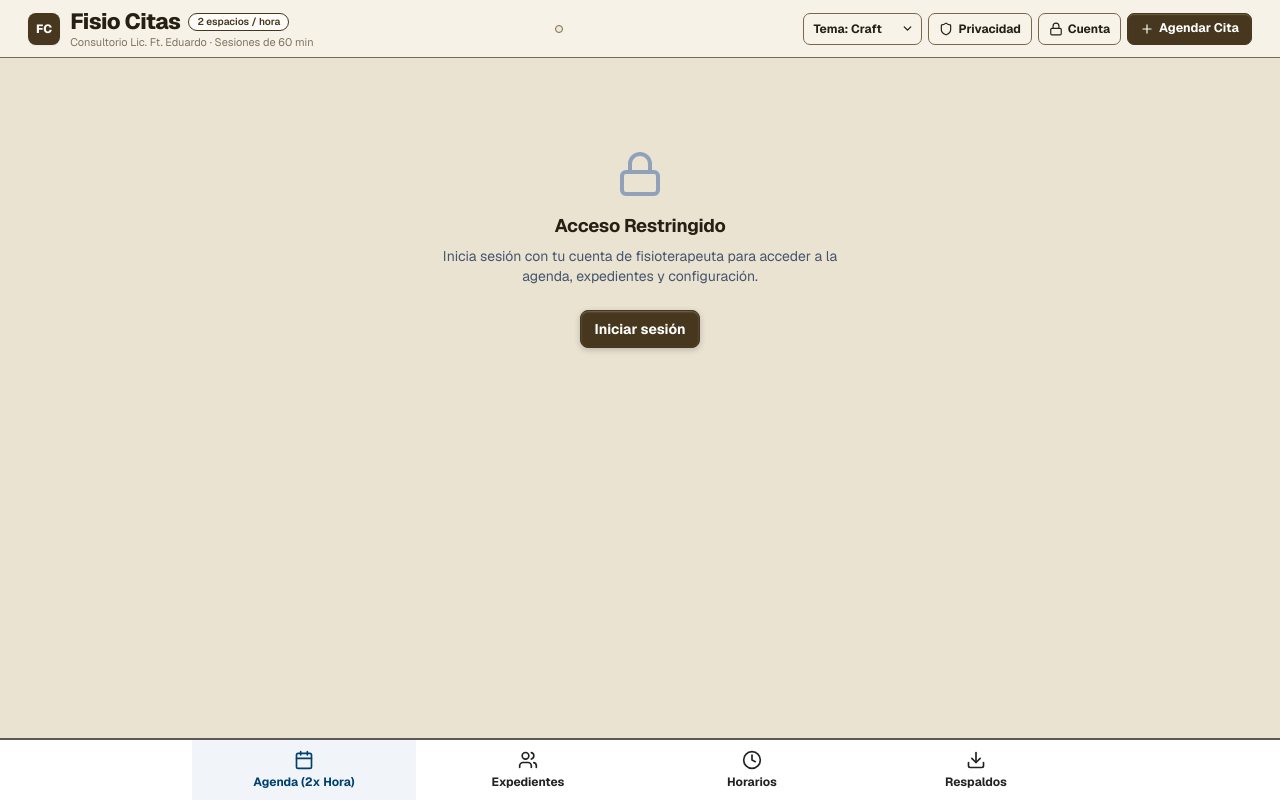
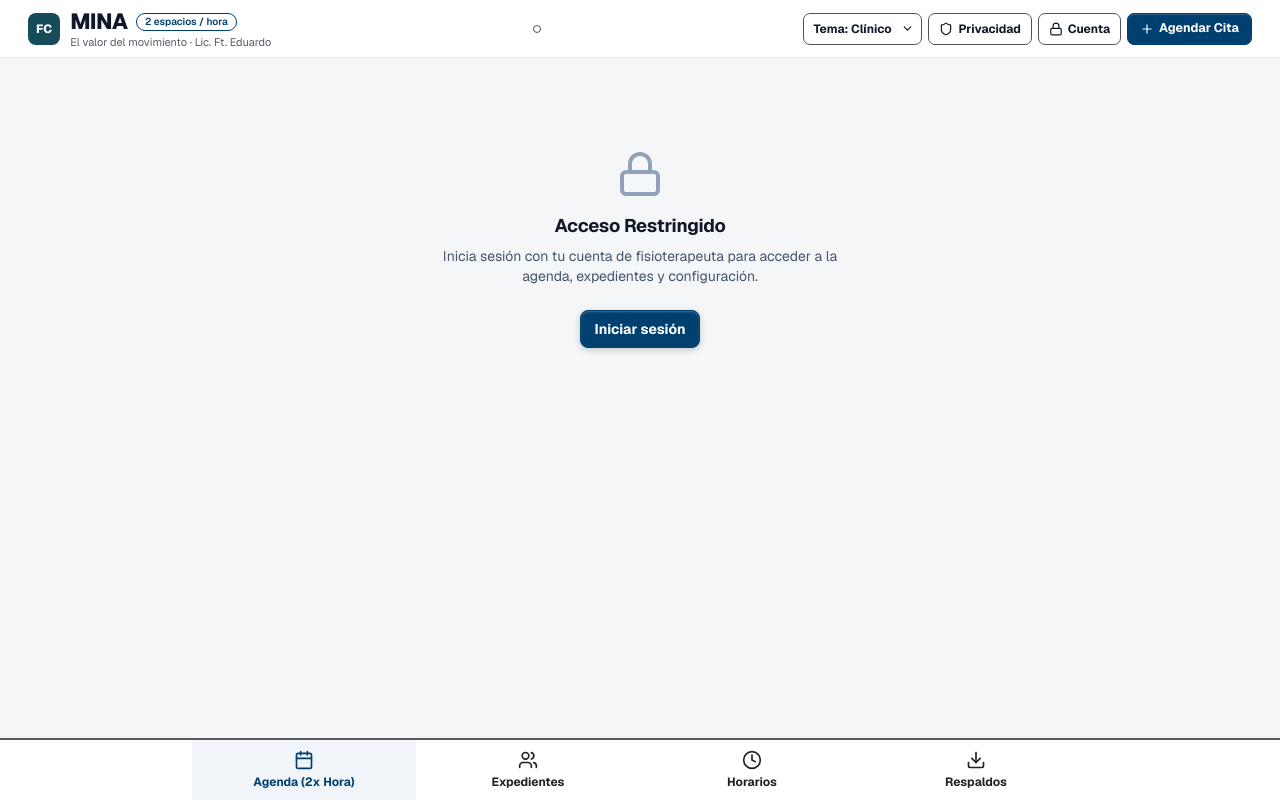
Before and after one commit to Chris-Vasconcelos/agendar_citas_fisio, a React (Vite) app: page / in a window 1280 px wide. Built offline with nearby package versions, Linux system fonts and the light colour scheme; no server answers.

Commit message:
feat: introduce MINA branding and clean default theme

```diff
--- a/index.html
+++ b/index.html
@@ -1,16 +1,16 @@
 <!doctype html>
-<html lang="es" data-theme="craft">
+<html lang="es" data-theme="clean">
 
 <head>
   <meta charset="UTF-8" />
   <meta name="viewport" content="width=device-width, initial-scale=1.0" />
   <meta
     name="description"
-    content="fisio-citas — Sistema de agenda clínica horizontal con 2 espacios simultáneos por hora, control de expedientes, alertas de alergias y notas de sesión para consultorio de fisioterapia deportiva."
+    content="MINA — El valor del movimiento. Sistema de agenda clínica horizontal con 2 espacios simultáneos por hora, control de expedientes, alertas de alergias y notas de sesión para consultorio de fisioterapia deportiva."
   />
   <meta name="author" content="Consultorio de Fisioterapia Deportiva — Lic. Ft. Eduardo" />
   <meta name="theme-color" content="#6b5d48" />
-  <title>fisio-citas — Calendario Clínico y Expedientes de Fisioterapia</title>
+  <title>MINA — El valor del movimiento</title>
 
   <!-- Tipografía Geist y Geist Mono (TypeUI Craft Skill) -->
   <link rel="preconnect" href="https://fonts.googleapis.com" />
--- a/src/App.jsx
+++ b/src/App.jsx
@@ -32,7 +32,7 @@ export default function App() {
   const [selectedDate, setSelectedDate] = useState(getTodayDateString);
   const [calendarViewMode, setCalendarViewMode] = useState('week');
   const [designSkill, setDesignSkill] = useState(
-    () => localStorage.getItem('fisio_typeui_skill_v2') || 'craft'
+    () => localStorage.getItem('fisio_typeui_skill_v2') || 'clean'
   );
 
   useEffect(() => {
--- a/src/components/layout/Header.jsx
+++ b/src/components/layout/Header.jsx
@@ -17,21 +17,21 @@ export function Header({
   selectedDate
 }) {
   return (
-    <header className="sticky top-0 z-20 bg-[#f7f3e8]/95 backdrop-blur-sm border-b border-[#78684c]">
+    <header className="sticky top-0 z-20 bg-white/95 backdrop-blur-sm border-b border-slate-200">
         <div className="dash-navbar">
           <div className="flex items-center gap-2.5">
-            <div className="w-8 h-8 rounded-lg bg-[#46371e] text-white flex items-center justify-center text-xs font-extrabold shadow-xs">
+            <div className="w-8 h-8 rounded-lg bg-[#164b59] text-white flex items-center justify-center text-xs font-extrabold shadow-xs">
               FC
             </div>
             <div className="leading-tight">
               <div className="flex items-center gap-2">
-                <h1 className="text-sm font-extrabold m-0">Fisio Citas</h1>
+                <h1 className="text-sm font-extrabold m-0">MINA</h1>
                 <span className="hidden sm:inline-flex typeui-badge typeui-badge-primary">
                   2 espacios / hora
                 </span>
               </div>
               <p className="hidden md:block text-[11px] m-0 opacity-85">
-                Consultorio Lic. Ft. Eduardo · Sesiones de 60 min
+                El valor del movimiento · Lic. Ft. Eduardo
               </p>
             </div>
           </div>
```
